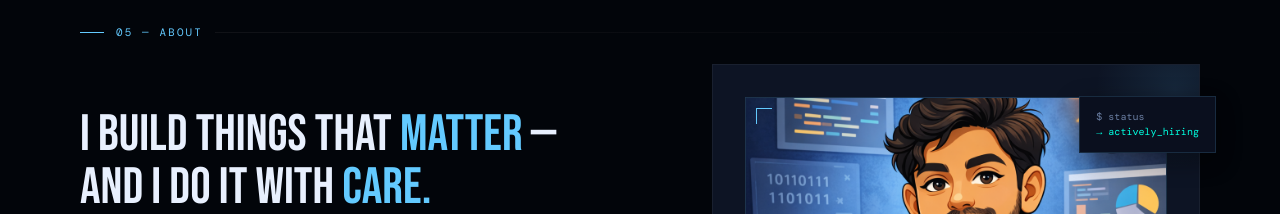
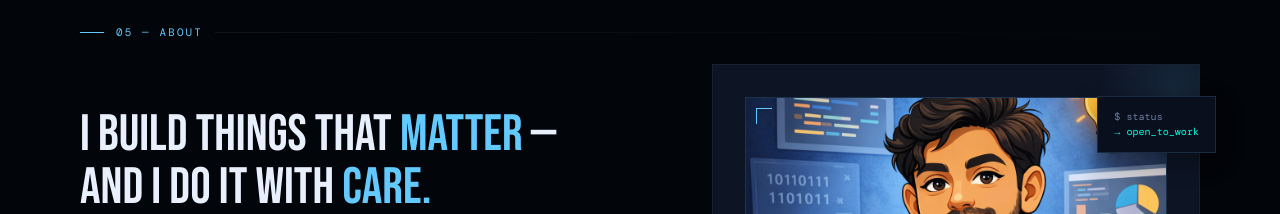
Before and after one commit to Rafsun-Islam/portfolio, a React (Vite) app: page / in a window 1280 px wide. Shown: the part 3960-4174 px from the top of the page. Built offline with nearby package versions, Linux system fonts and the light colour scheme; a web font is replaced by a local one.

Commit message:
Final Version

```diff
--- a/src/components/About.jsx
+++ b/src/components/About.jsx
@@ -37,7 +37,7 @@ function AboutCard() {
           $ status
         </div>
         <div className="font-mono-dm text-[0.58rem] sm:text-[0.63rem] text-cyan2">
-          → actively_hiring
+          → open_to_work
         </div>
       </div>
     </div>
```
